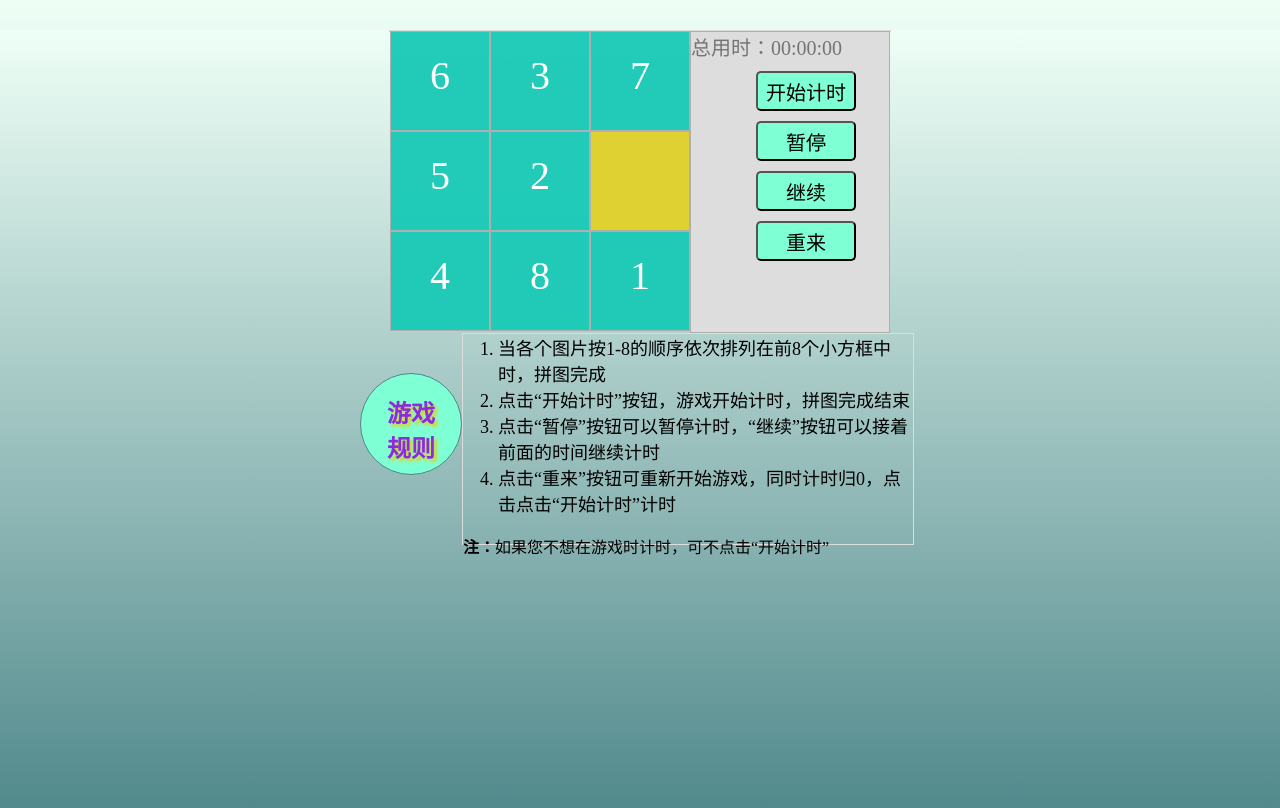
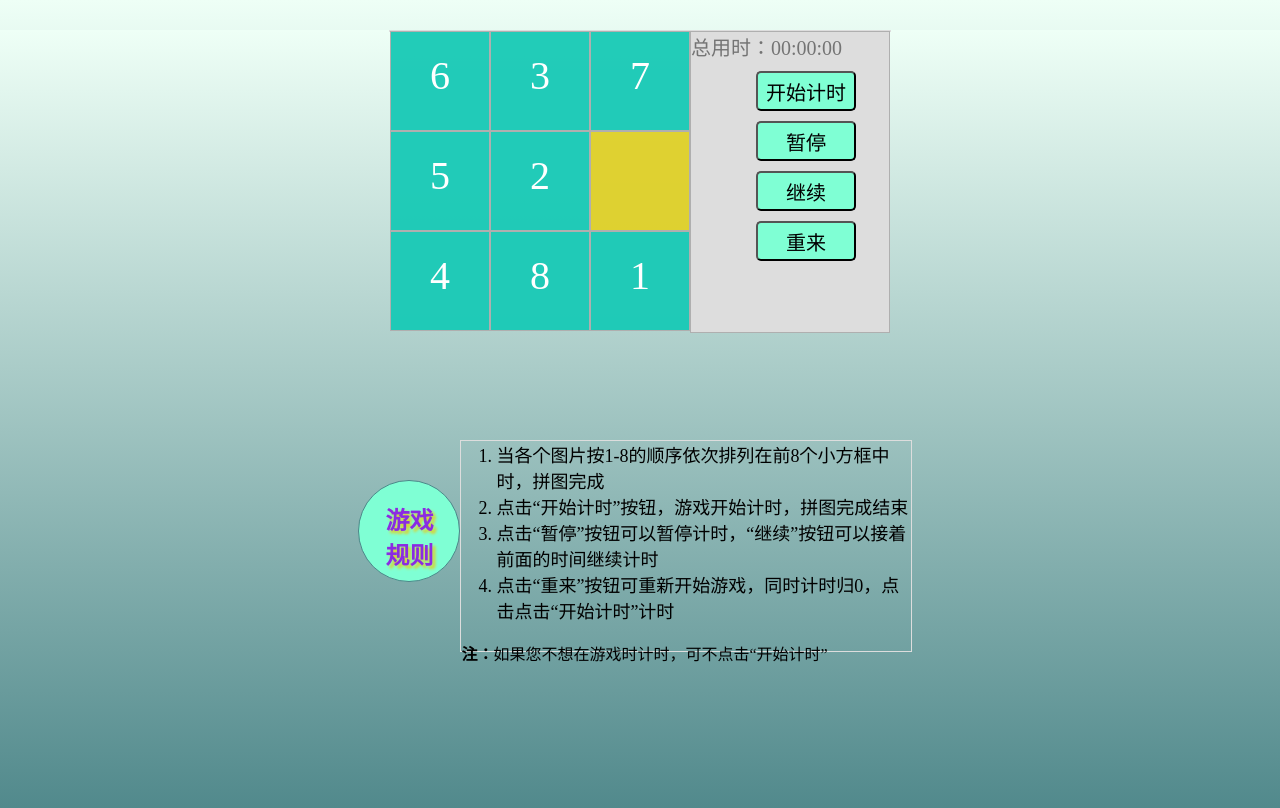
Before and after one commit to shiyanjin/Puzzie, a plain HTML site: page index.html in a window 1280 px wide. Drawn offline with Linux system fonts and the light colour scheme.

Commit message:
样式调整

```diff
--- a/css/style.css
+++ b/css/style.css
@@ -79,7 +79,9 @@ span{
 .explain{
     width:560px;
     height:250px;
-    margin:30px auto;
+    position: absolute;
+    top: 55%;
+    left:28%;
 }
 .explain #title{
     width:100px;
```
